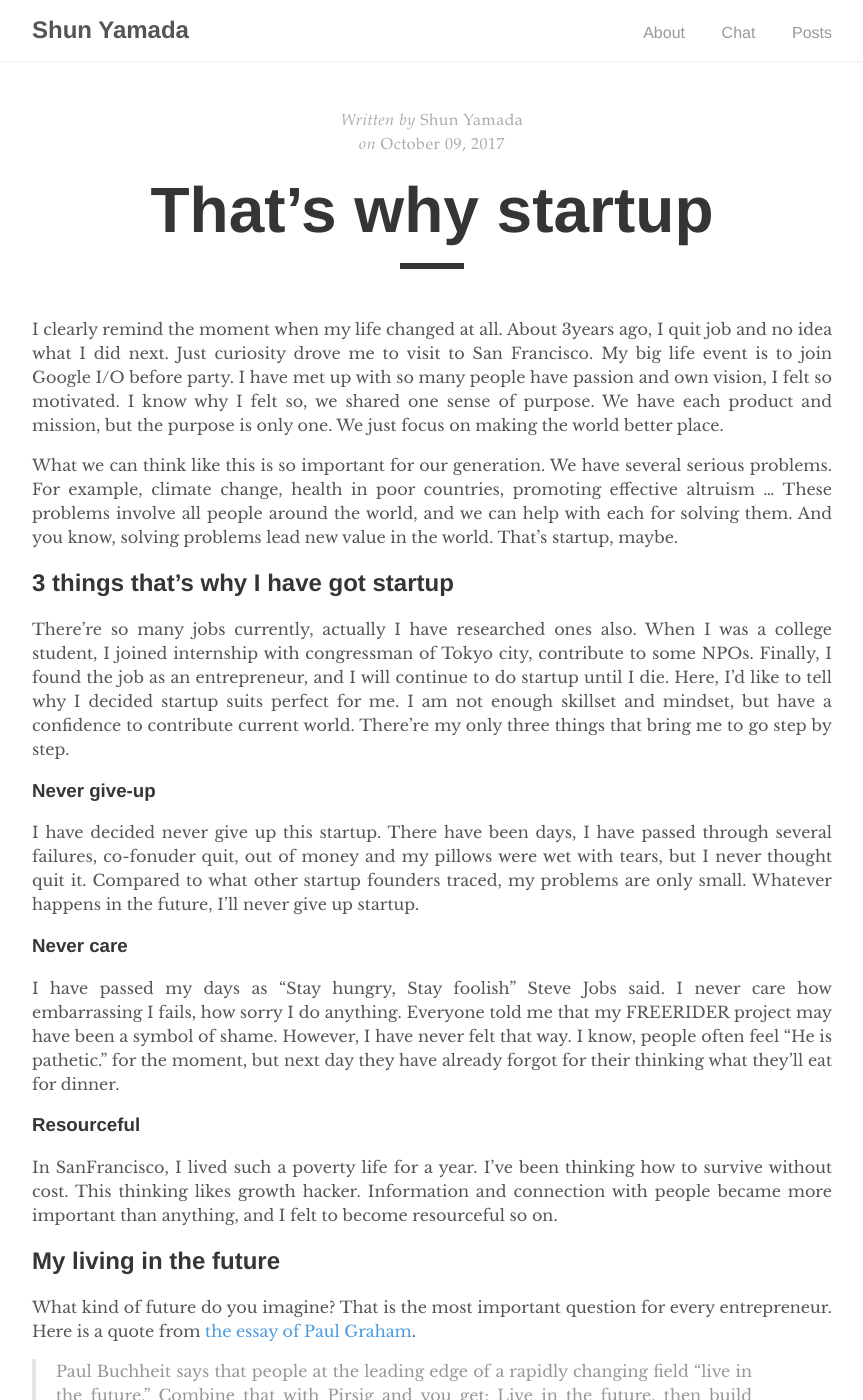
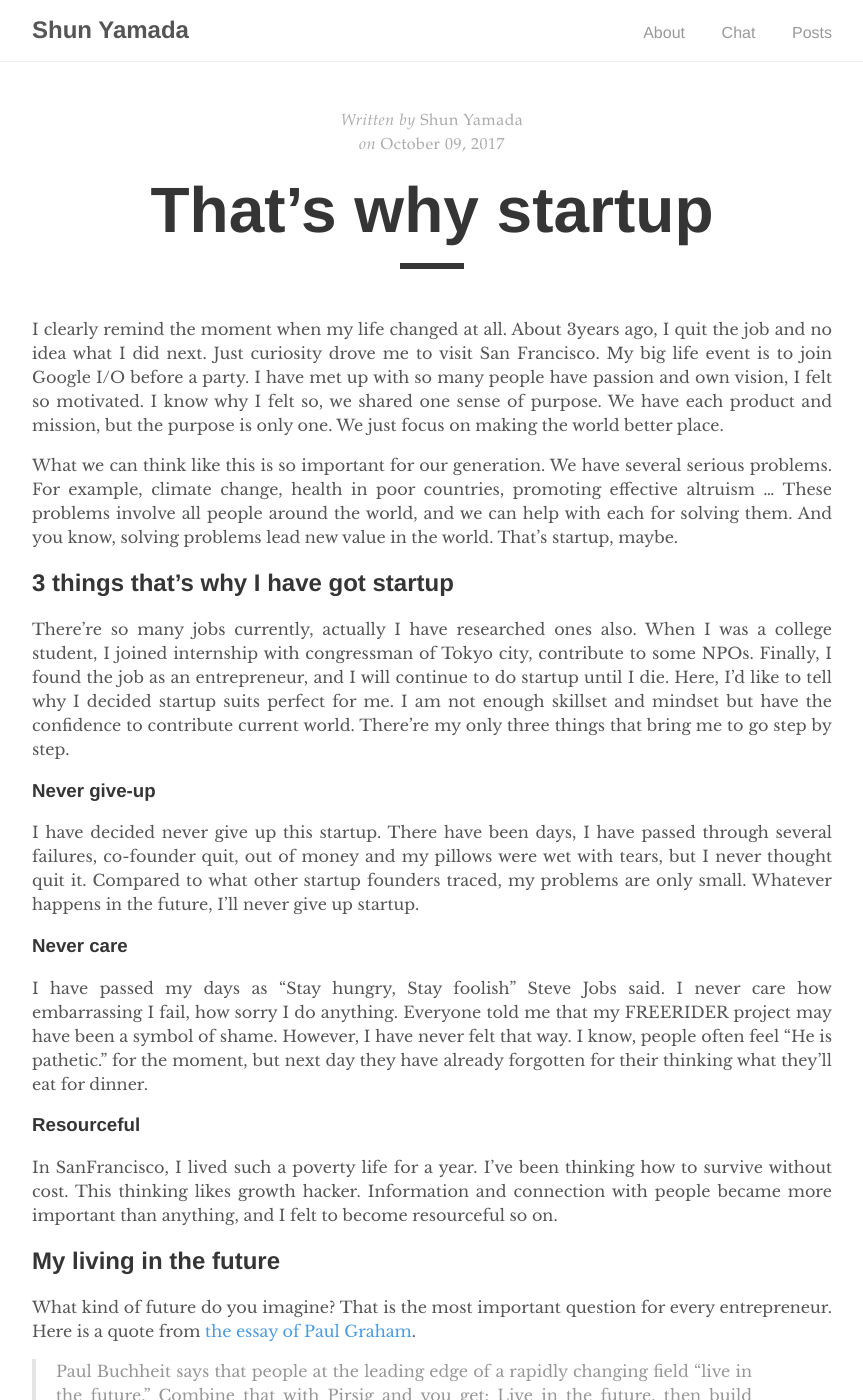
Before and after one commit to shyamady/shunyamada.github.io, a Jekyll site: the page built from _posts/2017-10-09-why-startup.md, in a window 1280 px wide and 1400 px high. Shown: the whole window, without its empty margins (208-1071 px from the left). Built offline with Jekyll 4.4.1, drawn with Linux system fonts in a browser that asks for light colours; some of the changed text lies outside the part shown.

Commit message:
grammrly

```diff
--- a/_posts/2017-10-09-why-startup.md
+++ b/_posts/2017-10-09-why-startup.md
@@ -4,23 +4,23 @@ title:  "That’s why startup"
 author: "Shun Yamada"
 ---
 
-I clearly remind the moment when my life changed at all. About 3years ago, I quit job and no idea what I did next. Just curiosity drove me to visit to San Francisco. My big life event is to join Google I/O before party. I have met up with so many people have passion and own vision, I felt so motivated. I know why I felt so, we shared one sense of purpose. We have each product and mission, but the purpose is only one. We just focus on making the world better place.
+I clearly remind the moment when my life changed at all. About 3years ago, I quit the job and no idea what I did next. Just curiosity drove me to visit San Francisco. My big life event is to join Google I/O before a party. I have met up with so many people have passion and own vision, I felt so motivated. I know why I felt so, we shared one sense of purpose. We have each product and mission, but the purpose is only one. We just focus on making the world better place.
 
 What we can think like this is so important for our generation. We have several serious problems. For example, climate change, health in poor countries, promoting effective altruism … These problems involve all people around the world, and we can help with each for solving them. And you know, solving problems lead new value in the world. That’s startup, maybe.
 
 ## 3 things that’s why I have got startup
 
 There’re so many jobs currently, actually I have researched ones also. When I was a college student, I joined internship with congressman of Tokyo city, contribute to some NPOs. Finally, I found the job as an entrepreneur, and I will continue to do startup until I die. Here, I’d like to tell why I decided startup suits perfect for me.
-I am not enough skillset and mindset, but have a confidence to contribute current world. There’re my only three things that bring me to go step by step.
+I am not enough skillset and mindset but have the confidence to contribute current world. There’re my only three things that bring me to go step by step.
 
 ###  Never give-up
-I have decided never give up this startup. There have been days, I have passed through several failures, co-fonuder quit, out of money and my pillows were wet with tears, but I never thought quit it. Compared to what other startup founders traced, my problems are only small. Whatever happens in the future, I’ll never give up startup.
+I have decided never give up this startup. There have been days, I have passed through several failures, co-founder quit, out of money and my pillows were wet with tears, but I never thought quit it. Compared to what other startup founders traced, my problems are only small. Whatever happens in the future, I’ll never give up startup.
 
 ### Never care
-I have passed my days as “Stay hungry, Stay foolish” Steve Jobs said. I never care how embarrassing I fails, how sorry I do anything. Everyone told me that my FREERIDER project may have been a symbol of shame. However, I have never felt that way. I know, people often feel “He is pathetic.” for the moment, but next day they have already forgot for their thinking what they’ll eat for dinner.
+I have passed my days as “Stay hungry, Stay foolish” Steve Jobs said. I never care how embarrassing I fail, how sorry I do anything. Everyone told me that my FREERIDER project may have been a symbol of shame. However, I have never felt that way. I know, people often feel “He is pathetic.” for the moment, but next day they have already forgotten for their thinking what they’ll eat for dinner.
 
 ### Resourceful
-In SanFrancisco, I lived such a poverty life for a year. I’ve been thinking how to survive without cost. This thinking likes growth hacker. Information and connection with people became  more important than anything, and I felt to become resourceful so on.
+In SanFrancisco, I lived such a poverty life for a year. I’ve been thinking how to survive without cost. This thinking likes growth hacker. Information and connection with people became more important than anything, and I felt to become resourceful so on.
 
 ## My living in the future
 What kind of future do you imagine?
@@ -30,9 +30,9 @@ That is the most important question for every entrepreneur. Here is a quote from
 Live in the future, then build what's missing.
 That describes the way many if not most of the biggest startups got started. Neither Apple nor Yahoo nor Google nor Facebook were even supposed to be companies at first. They grew out of things their founders built because there seemed a gap in the world.
 
-The futures each entrepreneurs imagine are different. But we should make missing things from the future you want, you believe.
+The futures each entrepreneur imagine are different. But we should make missing things from the future you want, you believe.
 
-By the way, in my future, automatic technologies will replace what we work currently with tremendous speed. Many jobs are expected to replace machines. In the future, what we should do after we lost jobs. Missing things for the future is job that only people can do.
+By the way, in my future, automatic technologies will replace what we work currently with tremendous speed. Many jobs are expected to replace machines. In the future, what we should do after we lost jobs. Missing things for the future is the job that only people can do.
 
 > Tom Friedman is an author and he says there's three types of jobs:
 Jobs with the hand, jobs with the head,
@@ -45,4 +45,4 @@ So while robots are disrupting people all over the world, actually it turns out
 
 I agree [this speech of Brian Chescky](https://www.youtube.com/watch?v=Bor-OyjULnM).
 
-I believe that from now on, I must make job that only people can do. Firmly believe that we must make such job that everyone can have a sense of purpose against the big change involving millions of people.
+I believe that from now on, I must make the job that only people can do. Firmly believe that we must make such job that everyone can have a sense of purpose against the big change involving millions of people.
```
